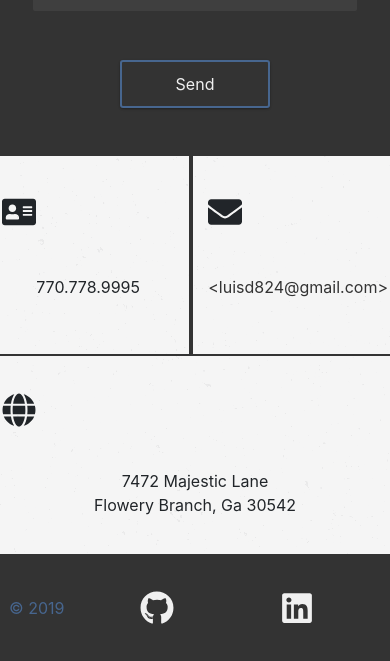
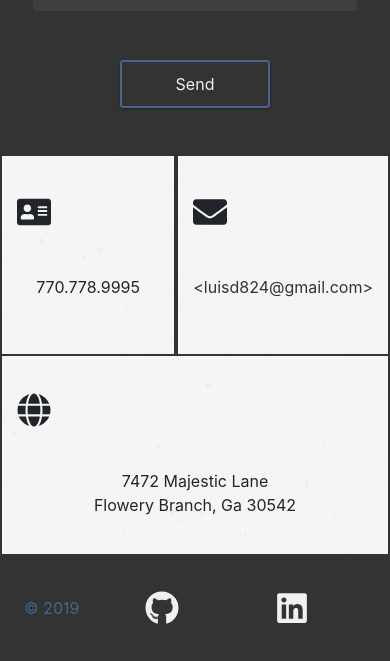
Before and after one commit to onHawk/Portfolio, a Gatsby site in the folder Luis-site/: page / in a window 390 px wide. Shown: the part 4096-4757 px from the top of the page. Built offline with nearby package versions, Linux system fonts and the light colour scheme; Gatsby itself is replaced by a stand-in of ours.

Commit message:
remove margins from Rows for responsiveness

```diff
--- a/Luis-site/src/pages/index.js
+++ b/Luis-site/src/pages/index.js
@@ -33,7 +33,7 @@ const IndexPage = () => (
     </div>
     <Contact />
     <footer className="foot">
-      <Row>
+      <Row style={{ margin: '0' }}>
         <Col className="myinfo">
           <FaAddressCard size="34px" />
           <p> 770.778.9995 </p>
@@ -45,7 +45,7 @@ const IndexPage = () => (
         </Col>
       </Row>
 
-      <Row>
+      <Row style={{ margin: '0' }}>
         <Col className="myinfo" md="12">
           <FaGlobe size="34" />
           <p style={{ fonztSize: '18px', margin: '0' }}>
@@ -55,7 +55,7 @@ const IndexPage = () => (
         </Col>
       </Row>
 
-      <Row style={{ height: '105px' }}>
+      <Row style={{ height: '105px', margin: '0' }}>
         <Col className="foot-links">
           <p style={{ margin: '9px', color: '#5fa5ff73' }}>
             © {new Date().getFullYear()}
```
